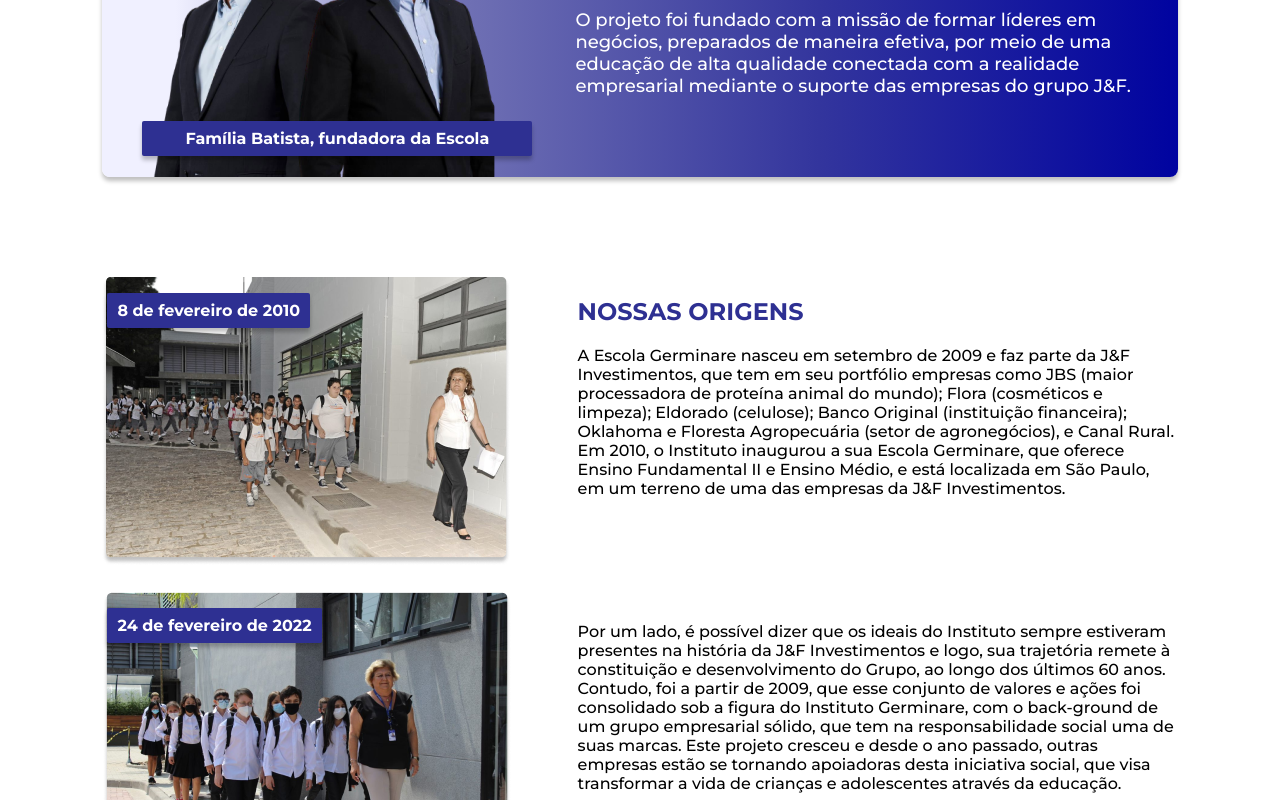
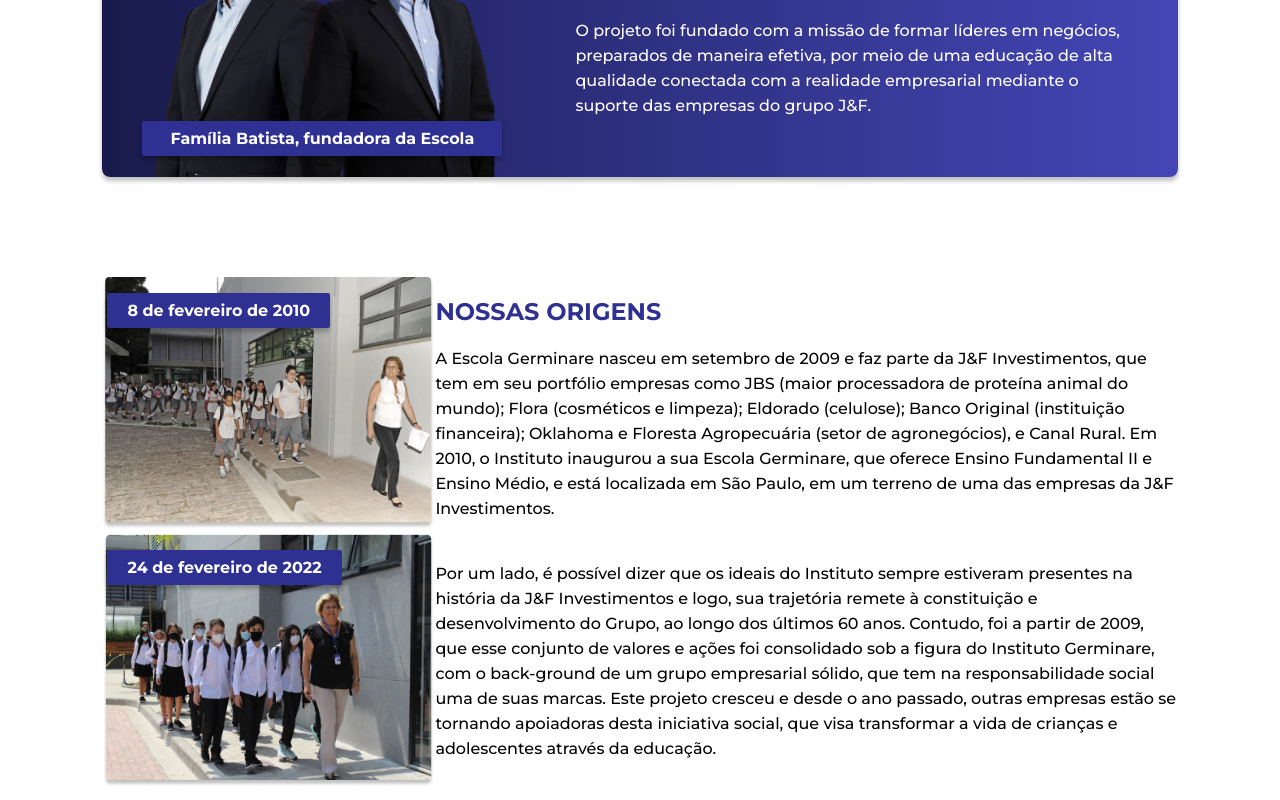
Before and after one commit to AnnaCarolinaGarrido/ProjetoGermi, a React (Create React App) app in the folder projetogerminare/: page /sobre-nos in a window 1280 px wide. Shown: the part 260-1060 px from the top of the page. Built offline with nearby package versions, Linux system fonts and the light colour scheme.

Commit message:
Ajusting About-us

```diff
--- a/projetogerminare/src/App.js
+++ b/projetogerminare/src/App.js
@@ -4,13 +4,13 @@
 import { Header } from './components/Header/Header';
 import { Route, Routes, BrowserRouter } from "react-router-dom";
 import  AboutUs  from './Pages/AboutUs/AboutUs'
-
+import { Footer } from './components/Footer/Footer';
 function App() {
   return (
     <BrowserRouter>
       <Routes>
-          <Route path='/' element={<> <Header/> <HomePage/> </>}></Route>
-          <Route path='/sobre-nos' element={<> <Header/> <AboutUs/> </>}></Route>
+          <Route path='/' element={<> <Header/> <HomePage/> <Footer/> </>}></Route>
+          <Route path='/sobre-nos' element={<> <Header/> <AboutUs/> <Footer/> </>}></Route>
       </Routes>
     </BrowserRouter>
   );
--- a/projetogerminare/src/Pages/AboutUs/AboutUs.jsx
+++ b/projetogerminare/src/Pages/AboutUs/AboutUs.jsx
@@ -1,5 +1,4 @@
 import * as React from "react";
-import { useState } from "react";
 import "./style.scss";
 import batistas from "./Assets/Images/batistas.png";
 import children from "./Assets/Images/children.png";
@@ -26,8 +25,6 @@
 import simplicidade from "./Assets/Images/simplicidade.svg";
 import atitudeDono from "./Assets/Images/atitudeDono.svg";
 
-
-
 import {
   g1,
   g2,
@@ -42,6 +39,8 @@
 import Slider from "react-slick";
 import "slick-carousel/slick/slick.css";
 import "slick-carousel/slick/slick-theme.css";
+import { Header } from "../../components/Header/Header";
+import { HeaderContainer } from "../../components/Header/Header.style";
 export default function AboutUs() {
 
   const settings = {
@@ -78,6 +77,7 @@
 
 
   return (
+    <>
       <main className="mainContainer" id="about-us">
         <section className="legacy">
           <div className="imgContainer">
@@ -96,8 +96,16 @@
         </section>
         <section className="origins">
           <div>
+            <div style={{display: 'flex', flexDirection: 'column'}}>
+            <div>
+              <h3 className="date-label">8 de fevereiro de 2010</h3>
               <img src={old_children} alt="alunos junto a diretora em 2010" />
-          <h3 className="date-label">8 de fevereiro de 2010</h3>
+            </div>
+            <div>
+              <h3 className="date-label">24 de fevereiro de 2022</h3>
+              <img src={children} alt="alunos junto a diretora em 2022" />
+            </div>
+            </div>
             <div className="content">
               <h2 class="section-title">NOSSAS ORIGENS</h2>
               <p>
@@ -111,13 +119,7 @@
                 Médio, e está localizada em São Paulo, em um terreno de uma das
                 empresas da J&F Investimentos.
               </p>
-          </div>
-        </div>
-        <div>
-          <img src={children} alt="alunos junto a diretora em 2022" />
-          <h3 className="date-label">24 de fevereiro de 2022</h3>
-          <div className="content">
-            <p style={{marginTop: 30}}>
+              <p style={{marginTop: '40px'}}>
                 Por um lado, é possível dizer que os ideais do Instituto sempre
                 estiveram presentes na história da J&F Investimentos e logo, sua
                 trajetória remete à constituição e desenvolvimento do Grupo, ao
@@ -139,13 +141,13 @@
               <div className="imageContainerGalery">
                 <img className="g-img" src={g1} alt="" />
                 <div className="shadow">
-                <h5>Lorem Ipsum</h5>
+                  <h5>Entrada</h5>
                 </div>
               </div>
               <div className="imageContainerGalery">
                 <img className="g-img" src={g2} alt="" />
                 <div className="shadow">
-                <h5>Lorem Ipsum</h5>
+                  <h5>Praça</h5>
                 </div>
               </div>
             </div>
@@ -153,13 +155,13 @@
               <div className="imageContainerGalery">
                 <img className="g-img" src={g3} alt="" />
                 <div className="shadow">
-                <h5>Lorem Ipsum</h5>
+                  <h5>Área de Lazer</h5>
                 </div>
               </div>
               <div className="imageContainerGalery">
                 <img className="g-img" src={g4} alt="" />
                 <div className="shadow">
-                <h5>Lorem Ipsum</h5>
+                  <h5>Área Externa</h5>
                 </div>
               </div>
             </div>
@@ -167,19 +169,19 @@
               <div className="imageContainerGalery">
                 <img className="g-img" src={g5} alt="" />
                 <div className="shadow">
-                <h5>Lorem Ipsum</h5>
+                  <h5>Jardim</h5>
                 </div>
               </div>
               <div className="imageContainerGalery">
                 <img className="g-img" src={g6} alt="" />
                 <div className="shadow">
-                <h5>Lorem Ipsum</h5>
+                  <h5>Escada Rolante</h5>
                 </div>
               </div>
               <div className="imageContainerGalery">
                 <img className="g-img" src={g7} alt="" />
                 <div className="shadow">
-                <h5>Lorem Ipsum</h5>
+                  <h5>Sala de aula</h5>
                 </div>
               </div>
             </div>
@@ -194,7 +196,7 @@
               <div className="imageContainerGalery">
                 <img className="g-img" src={g8} alt="" />
                 <div className="shadow">
-                <h5>Lorem Ipsum</h5>
+                  <h5>Pátio</h5>
                 </div>
               </div>
             </div>
@@ -434,7 +436,7 @@
 
             <div className="divParaTextoAmigoGerminare">
               <p className="textConteudo">O desafio da Escola Germinare é tornar-se uma referência no setor da educação. Neste sentido, a escola convida pessoas e empresas que acreditam no poder da educação para fazerem parte deste legado!</p>
-            <p  className="textConteudo">No caso de doações de Pessoa Jurídica, pedimos a gentileza de nos contatar através do e-mail: <span style={{ textDecoration: 'underline', color: '#2E3092', fontWeight: '700' }}>instituto@germinare.org.br</span>.</p>
+              <p className="textConteudo">No caso de doações de Pessoa Jurídica, pedimos a gentileza de nos contatar através do e-mail: <span style={{ textDecoration: 'underline', color: '#2E3092', fontWeight: '700' }}>instituto@germinare.org.br</span>.</p>
             </div>
 
             <div className="barraCinza"></div>
@@ -461,5 +463,6 @@
           </div>
         </section>
       </main>
+    </>
   );
 }
--- a/projetogerminare/src/Pages/AboutUs/style.scss
+++ b/projetogerminare/src/Pages/AboutUs/style.scss
@@ -1,5 +1,4 @@
 #about-us {
-    max-width: 98vw;
     margin-left: 8vw;
     margin-right: 8vw;
     .mainContainer {
@@ -12,10 +11,8 @@
       .legacy {
         background: linear-gradient(
           90.13deg,
-          #f0f0ff 6.86%,
-          #7071b4 33.36%,
-          #33359d 66.63%,
-          #0003a0 99.89%
+          #191A4B,
+          #4446B6
         );
         border-radius: 8px;
         box-shadow: 0px 4px 4px rgba(0, 0, 0, 0.25);
@@ -43,10 +40,10 @@
       }
 
       h3 {
-        background: #2e3092;
+        background: #2E3092;
         box-shadow: 0px 4px 4px rgba(0, 0, 0, 0.25);
         font-size: 16px;
-        padding: 8px 10px;
+        padding: 8px 20px;
         border-radius: 2px;
         font-weight: 700;
         color: white;
@@ -57,25 +54,30 @@
         position: absolute;
         bottom: 8%;
         margin: 0 auto;
-        min-width: 370px;
+        min-width: 320px;
       }
       .legacy .contentContainer {
         margin: 60px 0;
         margin-left: 80px;
-        margin-top: 30px;
+        margin-top: 39px;
       }
       .legacy .contentContainer h2 {
         text-transform: uppercase;
       }
       .legacy .contentContainer p {
         max-width: 610px;
-        font-size: 18px;
+        font-size: 16px;
+        line-height: 25px;
       }
       .origins {
         display: flex;
         flex-direction: column;
         position: relative;
         gap: 26px;
+      }
+      .origins img {
+        height: 253px;
+        width: 333px
       }
       .origins > div {
         display: flex;
@@ -90,7 +92,10 @@
         text-transform: uppercase;
       }
       .content {
-        max-width: 600px;
+        max-width: 750px;
+      }
+      .content p {
+        line-height: 25px;
       }
       .rebuilding div {
         display: flex;
--- a/projetogerminare/src/Pages/Home/_SlickSliderStyle.js
+++ b/projetogerminare/src/Pages/Home/_SlickSliderStyle.js
@@ -208,7 +208,7 @@
     width: 100%;
     padding: 0;
     margin: 0;
-    top: 535px;
+    top: 450px;
 
     list-style: none;
 
--- a/projetogerminare/src/Pages/Home/index.jsx
+++ b/projetogerminare/src/Pages/Home/index.jsx
@@ -199,7 +199,7 @@
                         </div>
                     </div>
                 </div>
-                <div className="contacts">
+                <div className="contacts content">
                     <h3 className='pageTitle'> Nossos Contatos </h3>
                     <div className="contacts">
                     </div>
--- a/projetogerminare/src/Pages/Home/style.jsx
+++ b/projetogerminare/src/Pages/Home/style.jsx
@@ -1,11 +1,11 @@
 import { styled } from "@mui/material";
-import HeaderImg from './Assets/HeaderImg.svg'
 import WavyBackground from './Assets/WavyBackground.svg';
 
 export const MainDiv = styled('div')({
     fontFamily: 'Montserrat, sans-serif',
     boxSizing: 'border-box',
     padding: '0',
+    maxHeight: 'fit-content',
     margin: '0',
     backgroundColor: '#ffffff',
     '& .infoContainer': {
@@ -143,18 +143,16 @@
     '& .videoCnt': {
         backgroundImage: `url(${WavyBackground})`,
         margin: 0,
-        height: '451.1px',
+        height: '280px',
         backgroundSize: 'cover',
         backgroundRepeat: 'no-repeat',
-        backgroundPosition: 'center',
         marginTop: '200px',
         display: 'flex',
         flexDirection: 'column'
     },
     '& .videoContent': {
-        height: '100%',
         width: '82vw',
-        marginTop: '-17vh',
+        marginTop: '-15vh',
         position: 'absolute',
         display: 'flex',
         flexDirection: 'row'
--- a/projetogerminare/src/components/Footer/Footer.style.js
+++ b/projetogerminare/src/components/Footer/Footer.style.js
@@ -2,7 +2,7 @@
 
 export const ComponentFooter = styled("div")`
   display: flex;
-  background-color: #474747;
+  background-color: #191A4B;
   color: white;
   padding: 40px 20px;
 
--- a/projetogerminare/src/components/LandingPage/LandingPage.styles.js
+++ b/projetogerminare/src/components/LandingPage/LandingPage.styles.js
@@ -7,7 +7,7 @@
     > div {
         background-color: #D2D2D2;
         background-size: cover;
-        height: 600px;
+        height: 500px;
         color: #ffffff;
         display: flex;
         justify-content: space-between;
```
Lines whose indentation alone changed are shown as unchanged.
